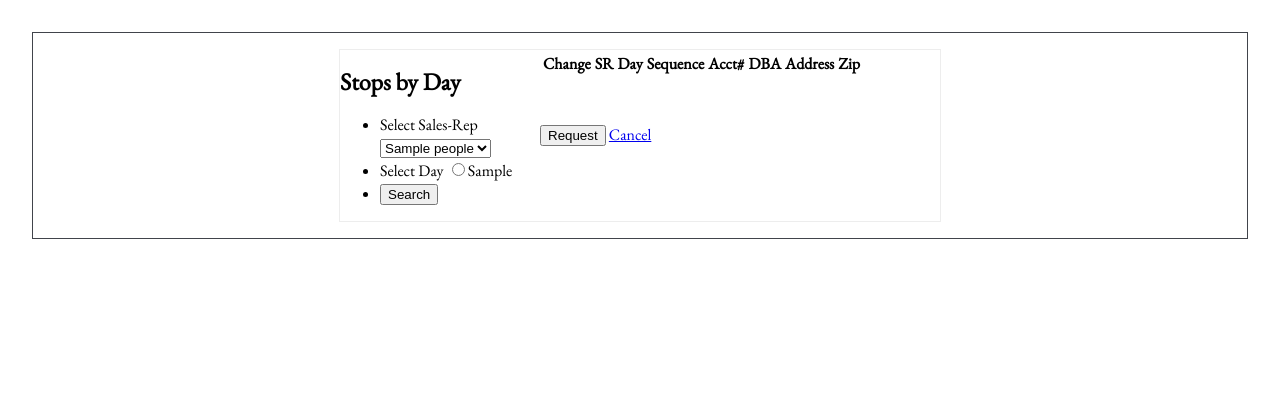
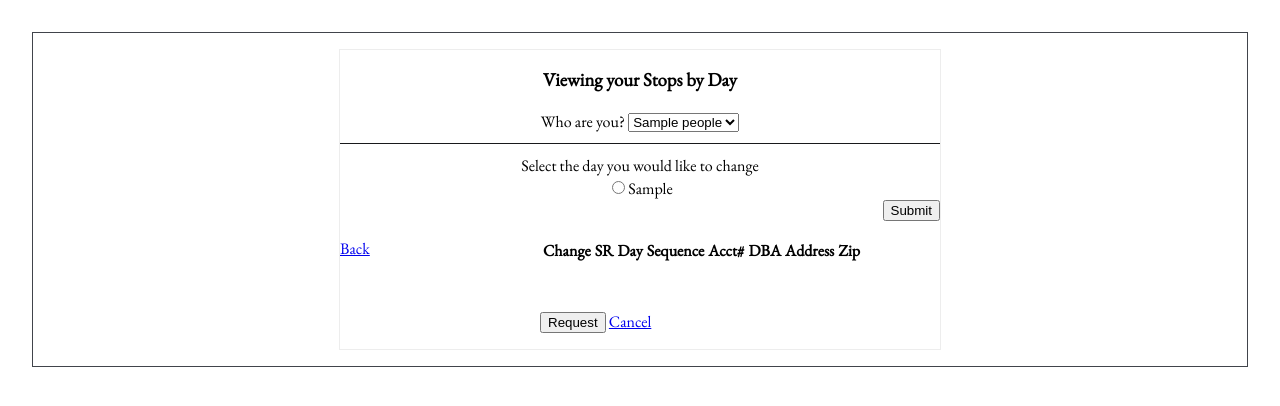
Before and after one commit to a-strauty/SRrequest, a CodeIgniter app: page /database/index.php/sr/results in a window 1280 px wide. Shown: the part 92-498 px from the top of the page. Run offline with CodeIgniter, Linux system fonts and the light colour scheme; tables that the repository leaves empty or names only in its code hold one stand-in row (values such as "Sample post"); lists and menus that the app fills with data are empty.

Commit message:
Starting the rebuild of SR lookup using Code Igniter forms validation. This will allow the form to flow better from page to page and reduce reduntant code.

```diff
--- a/application/controllers/Sr.php
+++ b/application/controllers/Sr.php
@@ -12,12 +12,14 @@ class Sr extends CI_Controller {
 
 	public function index()
 	{
+		$data['dayradio'] = $this->input->get('dayradio');
 		$data['names'] = $this->sr_model->get_names();
 		$data['days'] = $this->sr_model->get_days();
 		$data['title'] = 'Sales Routing';
 
 		$this->load->view('templates/header', $data);
-		$this->load->view('lookup/index', $data);
+		$this->load->view('lookup/lookupheader', $data);
+		$this->load->view('lookup/lookupfooter', $data);
 		$this->load->view('templates/footer');
 	}
 
@@ -32,7 +34,9 @@ class Sr extends CI_Controller {
 		$data['title'] = 'Sales Routing';
 
 		$this->load->view('templates/header', $data);
-		$this->load->view('lookup/results', $data);
+		$this->load->view('lookup/lookupheader', $data);
+		$this->load->view('lookup/lookupresults', $data);
+		$this->load->view('lookup/lookupfooter', $data);
 		$this->load->view('templates/footer');
 	}
 
--- a/application/views/lookup/index.php
+++ b/application/views/lookup/index.php
@@ -1,5 +1,5 @@
 <div class="grid-title">
-	<h2>Stops by Day</h2>
+	<h3>Viewing your Stops by Day</h3>
 </div>
 
 	<form class="grid-form" id="srbyday"  method="get" action="sr/results">
--- /dev/null
+++ b/application/views/lookup/lookupfooter.php
@@ -0,0 +1,4 @@
+</div>
+<div class="grid-bottomleft">
+  <?php echo anchor('', 'Back')?>
+</div>
--- /dev/null
+++ b/application/views/lookup/lookupheader.php
@@ -0,0 +1,49 @@
+<div class="grid-title">
+	<h3>Viewing your Stops by Day</h3>
+</div>
+	<form class="grid-form" id="srbyday"  method="get" action="sr/results">
+
+		<div class="subgrid-formdropdown">
+	     <!-- create dropdown -->
+			<label class="description" for="element_1">Who are you?</label>
+				<span>
+					<select name="sr_select">
+						<?php
+						//use php function to create sales rep dropdown
+						foreach($names as $row)
+						{
+              if($sr_select == $row->sr_id) {
+                echo '<option selected="true" value="'.$row->sr_id.'">'.$row->sr_name.'</option>';
+              } else {
+                echo '<option value="'.$row->sr_id.'">'.$row->sr_name.'</option>';
+              }
+						}
+						?>
+					</select>
+				</span>
+		</div>
+		<div class="subgrid-formDaySelectDescription">
+			<label class="description" for="element_1">Select the day you would like to change</label>
+		</div>
+		<div class="subgrid-formDaySelect">
+			<span>
+					<?php
+					//use php to create the day bubble options
+					foreach($days as $row)
+					{
+            if($dayradio == $row->value) {
+              echo "<input id=".$row->day." name='dayradio' class='element radio' type='radio' value=".$row->value." checked/>";
+              echo "<label class='choice' for=".$row->day.">".$row->day."</label>";
+            } else {
+              echo "<input id=".$row->day." name='dayradio' class='element radio' type='radio' value=".$row->value." />";
+              echo "<label class='choice' for=".$row->day.">".$row->day."</label>";
+            }
+					}
+					?>
+			</span>
+		</div>
+    <div class="subgrid-formDaySelectSubmit">
+        <input id="saveForm" class="button_text" type="submit" name="submit" value="Submit" />
+    </div>
+  </form>
+  <div class="grid-formresults">
--- /dev/null
+++ b/application/views/lookup/lookupresults.php
@@ -0,0 +1,56 @@
+<!-- display search results from above form -->
+<?php
+  //create the table and new form for submitting requests
+  unset($row);
+  if ($accounts > 0) {
+    echo "
+      <form id='form_request' class='form_table'  method='post' action='request'>
+        <table id='table_id' class='display'>
+          <thead>
+            <tr>
+              <th>Change</th>
+              <th>SR</th>
+              <th>Day</th>
+              <th>Sequence</th>
+              <th>Acct#</th>
+              <th>DBA</th>
+              <th>Address</th>
+              <th>Zip</th>
+            </tr>
+          </thead>
+          <tbody>";
+    //output data of each row
+
+    foreach($accounts as $row) {
+      //Create checkboxes with values of the account numbers for request form
+      echo "
+            <tr>
+              <td><input type='checkbox' name='req_change[]' value='".$row->sr_acct."'></td>
+              <td>".$row->sr_name."</td>
+              <input type='hidden' name='req_sr' value='".$row->sr_name."' />
+              <td>".$row->sr_day."</td>
+              <input type='hidden' name='og_day' value='".$row->sr_day."' />
+              <td>".$row->sr_seq."</td>
+              <td>".$row->sr_acct."</td>
+              <td>".$row->acct_dba."</td>
+              <td>".$row->acct_address."</td>
+              <td>".$row->acct_zip."</td>
+            </tr>";
+    }
+
+    echo "
+    </tbody>
+    </table>
+    </br>";
+  } else {
+    echo "0 results";
+  };
+//create submit request button
+echo "
+    </br>
+    <input id='saveForm' class='button_text' type='submit' name='submit' value='Request' /> ";
+echo anchor('sr', 'Cancel');
+echo "
+    </form>
+    </div>";
+?>
```
